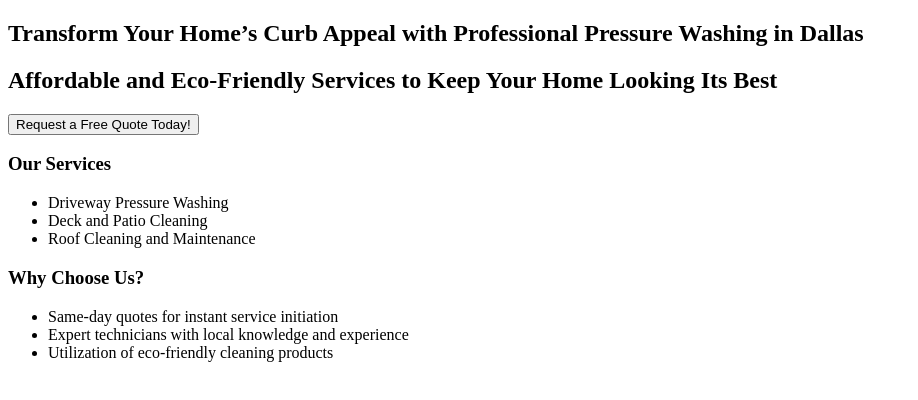
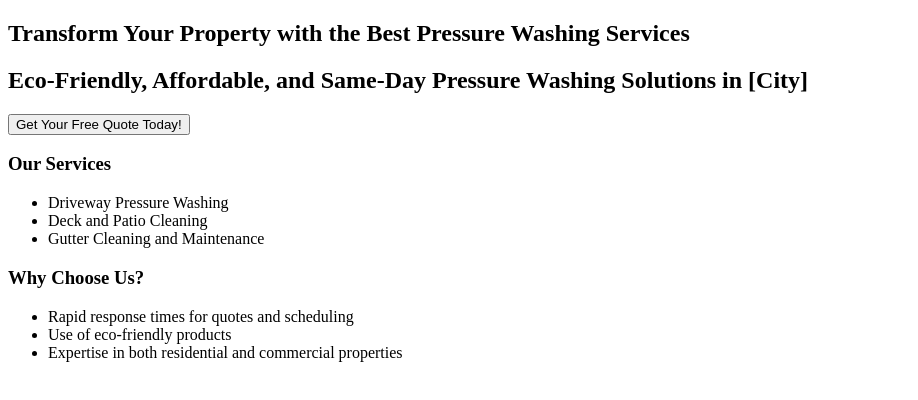
Before and after one commit to jagreen63/ai-business-builder-test-site-2, a Next.js app: page / in a window 1280 px wide. Shown: the top 400 px of the page, without its empty margins (0-918 px from the left). Built offline with nearby package versions, Linux system fonts and the light colour scheme.

Commit message:
site 20: Transform Your Property with the Best Pressure Washing Servi

```diff
--- a/app/layout.tsx
+++ b/app/layout.tsx
@@ -1,7 +1,7 @@
 import React from 'react';
 export const metadata = {
-  title: 'Best Pressure Washing Services in Dallas - Affordable & Eco-Friendly',
-  description: 'Enhance your home\'s curb appeal with our affordable pressure washing services in Dallas. Expert technicians, same-day quotes, and eco-friendly products. Contact us today!',
+  title: 'Affordable Eco-Friendly Pressure Washing in [City]',
+  description: 'Enhance your property\'s curb appeal with our professional pressure washing services. Fast quotes, eco-friendly solutions, and same-day service available.',
 };
 const RootLayout = ({ children }) => {
   return (
--- a/app/page.tsx
+++ b/app/page.tsx
@@ -3,24 +3,24 @@ const HomePage = () => {
   return (
     <main className="flex flex-col items-center justify-center min-h-screen bg-gray-100">
       <section className="text-center mt-10">
-        <h1 className="text-4xl font-bold text-gray-800">Transform Your Home’s Curb Appeal with Professional Pressure Washing in Dallas</h1>
-        <h2 className="text-xl text-gray-600 mt-2">Affordable and Eco-Friendly Services to Keep Your Home Looking Its Best</h2>
-        <button className="mt-4 px-6 py-2 text-white bg-blue-600 rounded hover:bg-blue-700">Request a Free Quote Today!</button>
+        <h1 className="text-4xl font-bold text-gray-800">Transform Your Property with the Best Pressure Washing Services</h1>
+        <h2 className="text-xl text-gray-600 mt-2">Eco-Friendly, Affordable, and Same-Day Pressure Washing Solutions in [City]</h2>
+        <button className="mt-4 px-6 py-2 text-white bg-blue-600 rounded hover:bg-blue-700">Get Your Free Quote Today!</button>
       </section>
       <section className="mt-10">
         <h3 className="text-2xl font-bold text-gray-800">Our Services</h3>
         <ul className="list-disc list-inside mt-2 text-gray-600">
           <li>Driveway Pressure Washing</li>
           <li>Deck and Patio Cleaning</li>
-          <li>Roof Cleaning and Maintenance</li>
+          <li>Gutter Cleaning and Maintenance</li>
         </ul>
       </section>
       <section className="mt-10">
         <h3 className="text-2xl font-bold text-gray-800">Why Choose Us?</h3>
         <ul className="list-disc list-inside mt-2 text-gray-600">
-          <li>Same-day quotes for instant service initiation</li>
-          <li>Expert technicians with local knowledge and experience</li>
-          <li>Utilization of eco-friendly cleaning products</li>
+          <li>Rapid response times for quotes and scheduling</li>
+          <li>Use of eco-friendly products</li>
+          <li>Expertise in both residential and commercial properties</li>
         </ul>
       </section>
     </main>
```
